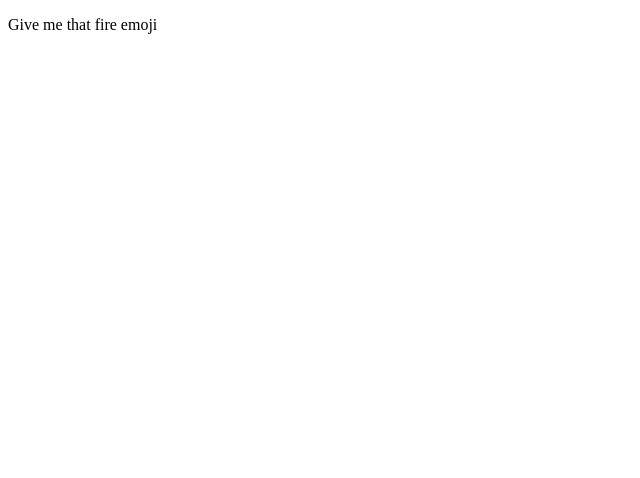
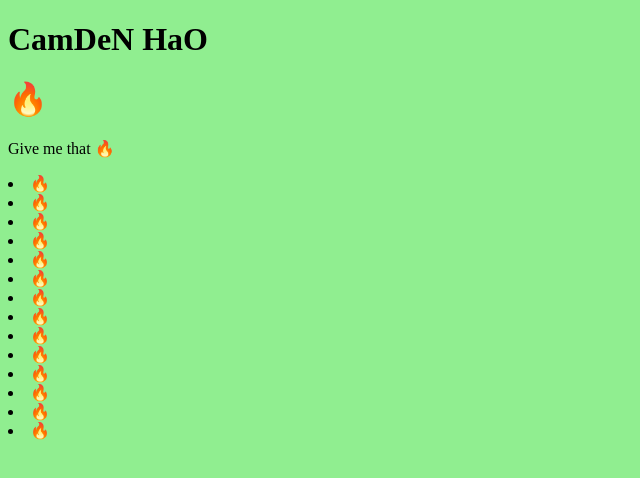
Before and after one commit to camdenhao/camdenhao.me, a plain HTML site: page index.html in a window 1280 px wide. Shown: the whole page, without its empty margins (0-640 px from the left). Drawn offline with Linux system fonts and the light colour scheme.

Commit message:
just some fun changes

```diff
--- a/index.html
+++ b/index.html
@@ -3,7 +3,25 @@
     <head>
         <title>WOOHOO CAMDEN'S WEBSITE</title>
     </head>
-    <body>
-        <p>Give me that fire emoji</p>
+    <body style="background-color: lightgreen">
+        <h1>CamDeN HaO</h1>
+        <h1>&#128293</h1>
+        <p>Give me that &#128293</p>
+        <u1>
+            <li>&#128293</li>
+            <li>&#128293</li>
+            <li>&#128293</li>
+            <li>&#128293</li>
+            <li>&#128293</li>
+            <li>&#128293</li>
+            <li>&#128293</li>
+            <li>&#128293</li>
+            <li>&#128293</li>
+            <li>&#128293</li>
+            <li>&#128293</li>
+            <li>&#128293</li>
+            <li>&#128293</li>
+            <li>&#128293</li>
+        </ul>
     </body>
 </html>
```
